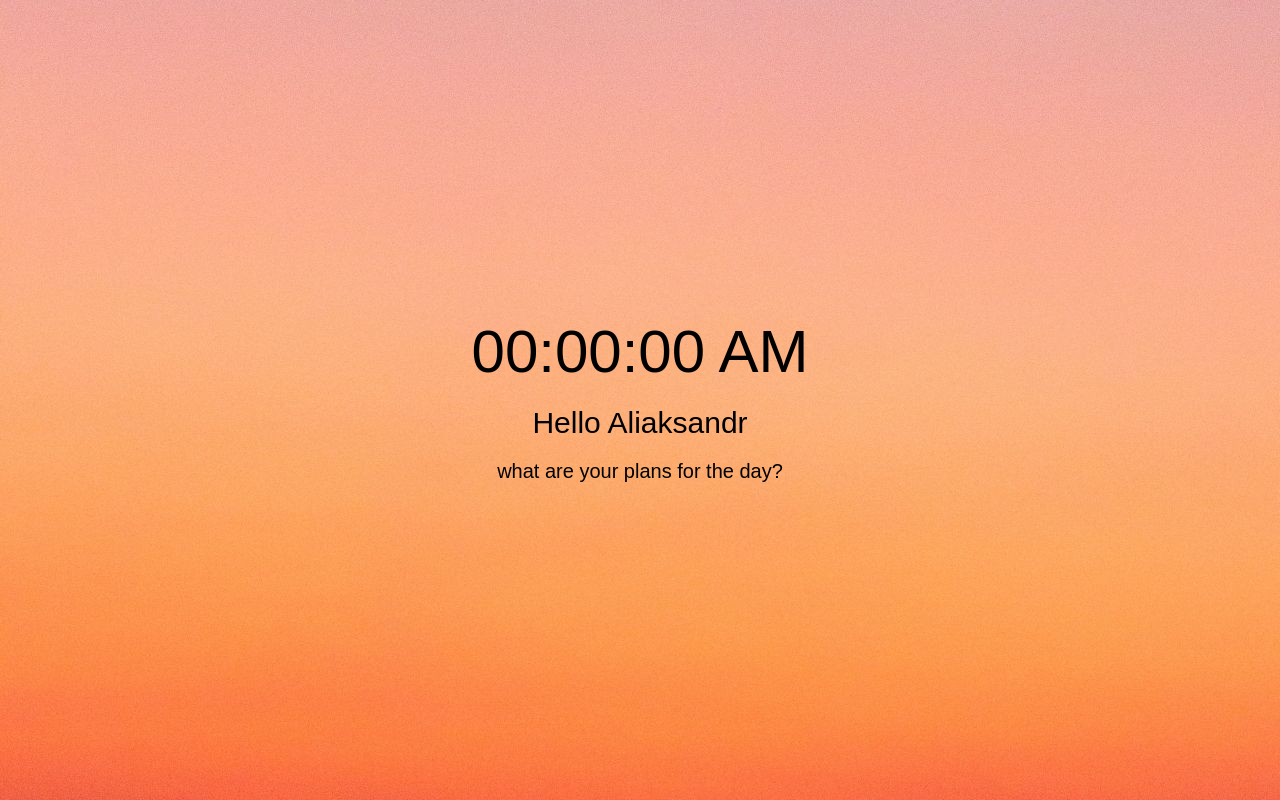
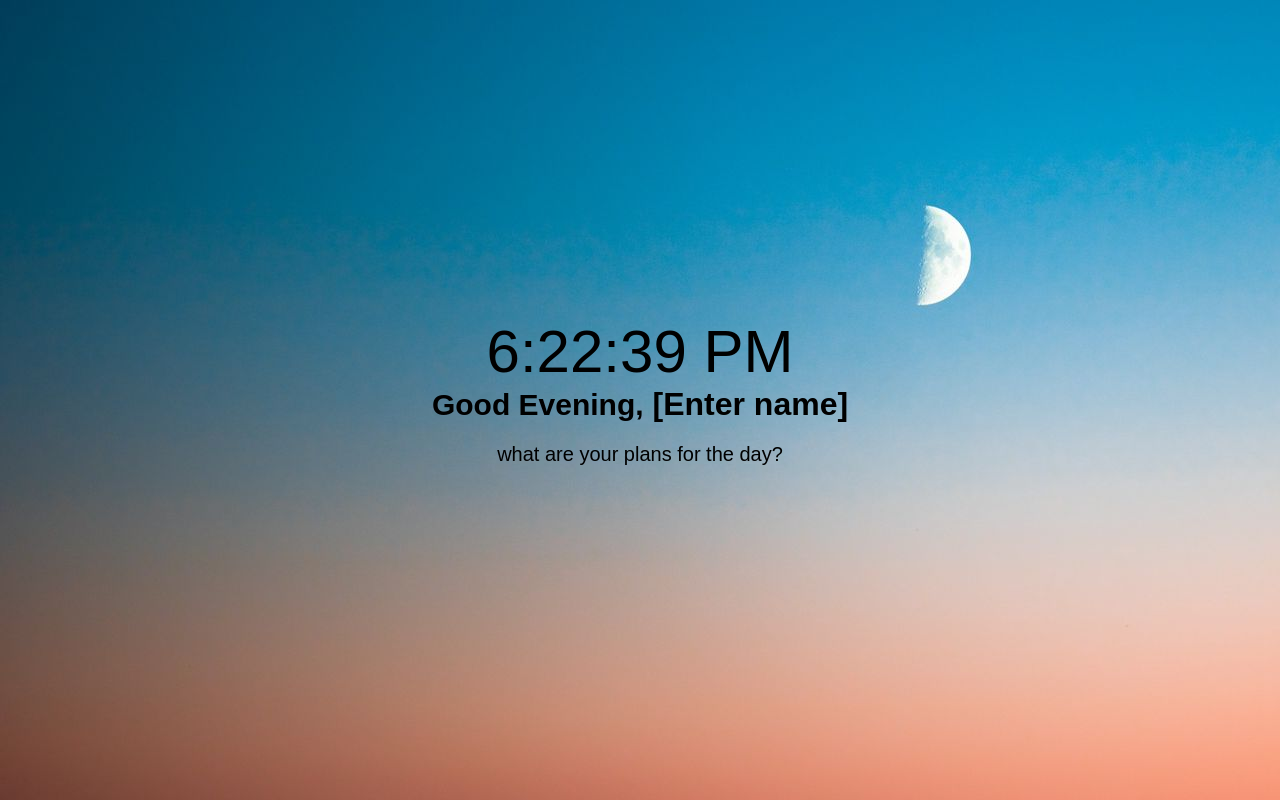
Before and after one commit to AliaksandrKolokolchikov/WorldTime, a plain HTML site: page index.html in a window 1280 px wide. Drawn offline with Linux system fonts and the light colour scheme.

Commit message:
new setting

```diff
--- a/css/style.css
+++ b/css/style.css
@@ -10,8 +10,6 @@ body {
 
   margin: 0 auto;
   overflow-x: hidden;
-
-    background-image: url(../img/150297-gora-heshteg-poslesvechenie-voshod_solnca-zakat-1920x1080.jpg);
 
   background-repeat: no-repeat;
   display: flex;
@@ -50,7 +48,7 @@ button {
   justify-content: center;
   align-items: center;
 
-    width: 400px;
+  width: 450px;
   padding: 15px;
 }
 .time {
@@ -65,3 +63,8 @@ button {
   font-size: 20px;
   font-weight: 500;
 }
+
+#name {
+  max-width: 10ch;
+  text-overflow: ellipsis;
+}
--- a/index.html
+++ b/index.html
@@ -1,25 +1,26 @@
 <!DOCTYPE html>
 <html lang="ru">
-
   <head>
-    <meta charset="UTF-8">
-    <meta http-equiv="X-UA-Compatible" content="IE=edge">
-    <meta name="viewport" content="width=device-width, initial-scale=1.0">
-    <link rel="stylesheet" href="./css/style.css">
-    <link rel="shortcut icon" href="./img/favicon.ico" type="image/x-icon">
+    <meta charset="UTF-8" />
+    <meta http-equiv="X-UA-Compatible" content="IE=edge" />
+    <meta name="viewport" content="width=device-width, initial-scale=1.0" />
+    <link rel="stylesheet" href="./css/style.css" />
+    <link rel="shortcut icon" href="./img/favicon.ico" type="image/x-icon" />
     <title>World Time</title>
   </head>
 
   <body>
     <main>
       <div class="container">
-            <div class="time">00:00:00 AM</div>
-            <div class="greetings">Hello Aliaksandr</div>
+        <div id="timer" class="time">00:00:00 AM</div>
+        <h1>
+          <span id="greeting" class="greetings"></span>
+          <span id="name" contenteditable="true"></span>
+        </h1>
         <div class="plan">what are your plans for the day?</div>
+        <span id="enter" contenteditable="true"></span>
       </div>
-
     </main>
   </body>
   <script src="./script.js"></script>
-
 </html>
--- a/script.js
+++ b/script.js
@@ -0,0 +1,66 @@
+const time = document.querySelector("#timer"),
+  greeting = document.querySelector("#greeting"),
+  name = document.querySelector("#name"),
+  enter = document.querySelector("#enter");
+
+const lookAmPa = true;
+
+const lookTime = () => {
+  let today = new Date(),
+    hour = today.getHours(),
+    min = today.getMinutes(),
+    sec = today.getSeconds();
+
+  const amPm = hour >= 12 ? "PM" : "AM";
+
+  hour = hour % 12 || 12;
+
+  time.innerHTML = `${hour}<span>:</span>${addZero(min)}<span>:</span>${addZero(
+    sec
+  )} ${amPm} `;
+
+  setTimeout(lookTime, 1000);
+};
+
+const addZero = (number) => (number < 10 ? "0" + number : number);
+
+const setBg = () => {
+  let today = new Date(),
+    hour = today.getHours();
+
+  if (hour < 12) {
+    greeting.textContent = "Good Morning,";
+    document.body.style.backgroundImage = 'url("./img/morning.jpg")';
+  } else if (hour < 18) {
+    greeting.textContent = "Good Afternoon,";
+    document.body.style.backgroundImage = 'url("./img/afternoon.jpg")';
+  } else {
+    greeting.textContent = "Good Evening,";
+    document.body.style.backgroundImage = 'url("./img/evening.jpg")';
+  }
+};
+
+const setName = (e) => {
+  if (e.type === "keypress") {
+    if (e.key === "Enter") {
+      localStorage.setItem("name", e.target.innerHTML);
+      name.blur();
+    }
+    localStorage.setItem("name", e.target.innerHTML);
+  }
+};
+const getName = () => {
+  if (
+    localStorage.getItem("name") === null ||
+    localStorage.getItem("name").length === 0
+  ) {
+    name.textContent = "[Enter name]";
+  } else {
+    name.textContent = localStorage.getItem("name");
+  }
+};
+name.addEventListener("keypress", setName);
+
+lookTime();
+setBg();
+getName();
```
Also changed, not shown: img/afternoon.jpg (renamed from img/main1000_sunny-day_2560x1600_xr6ow.jpg), img/evening.jpg (renamed from img/luna_vecher_gorod_131169_1920x1080.jpg), img/morning.jpg (renamed from img/150297-gora-heshteg-poslesvechenie-voshod_solnca-zakat-1920x1080.jpg). Lines whose indentation alone changed are shown as unchanged.
